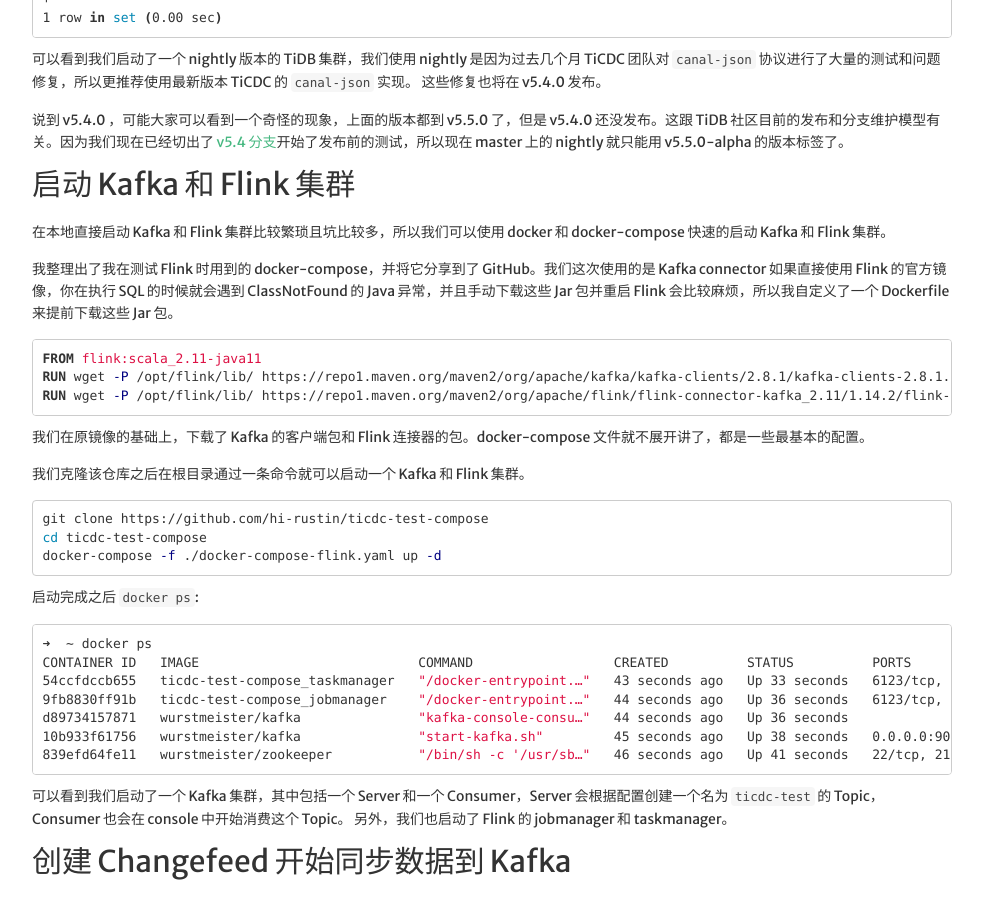
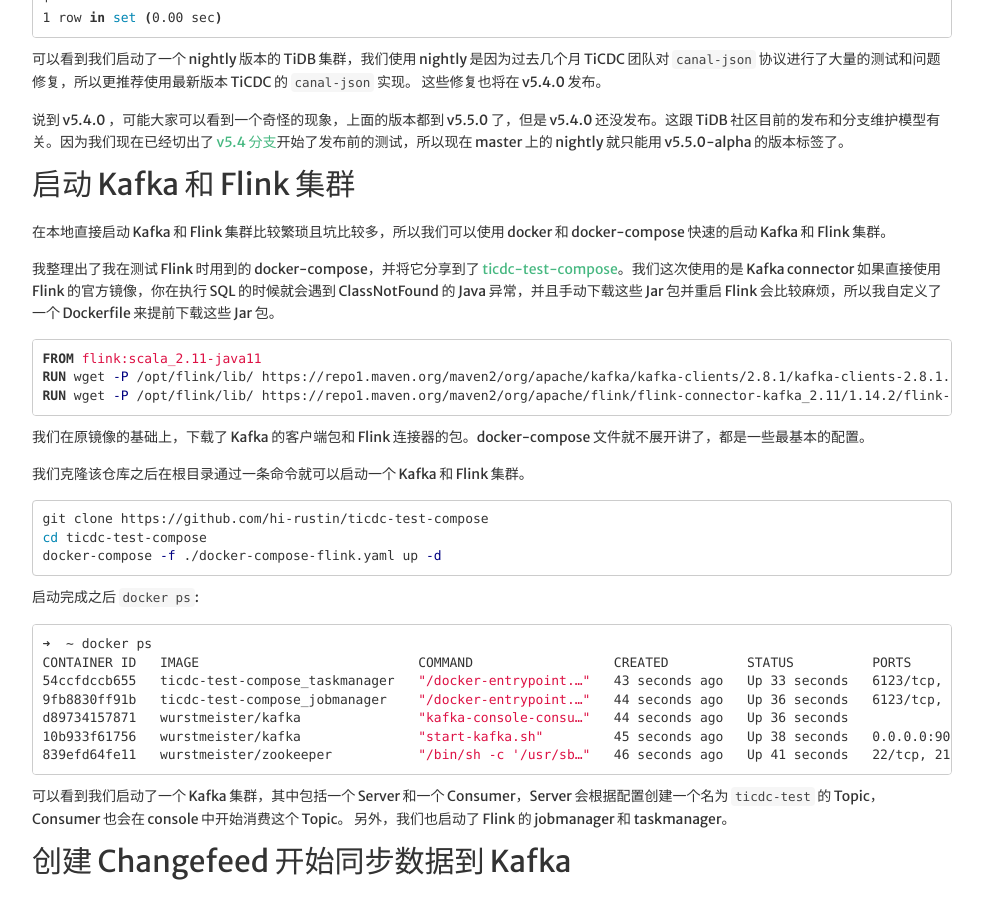
Before and after one commit to hi-rustin/hi-rustin.rs, a Jekyll site: the page built from _posts/2022-01-30-使用 TiCDC 将 TiDB 接入 Flink.md, in a window 1280 px wide and 900 px high, scrolled down 1391 px. Shown: the whole window, without its empty margins (8-991 px from the left). Built offline with Jekyll 4.4.1, drawn with Linux system fonts in a browser that asks for light colours; nearby versions of some CDN libraries; comment, search, counter and statistics services are not loaded.

Commit message:
post: add ticdc-test-compose link

````diff
--- a/_posts/2022-01-30-使用 TiCDC 将 TiDB 接入 Flink.md
+++ b/_posts/2022-01-30-使用 TiCDC 将 TiDB 接入 Flink.md
@@ -85,7 +85,7 @@ master 上的 nightly 就只能用 v5.5.0-alpha 的版本标签了。
 
 在本地直接启动 Kafka 和 Flink 集群比较繁琐且坑比较多，所以我们可以使用 docker 和 docker-compose 快速的启动 Kafka 和 Flink 集群。
 
-我整理出了我在测试 Flink 时用到的 docker-compose，并将它分享到了 GitHub。我们这次使用的是 Kafka connector 如果直接使用 Flink 的官方镜像，你在执行 SQL 的时候就会遇到
+我整理出了我在测试 Flink 时用到的 docker-compose，并将它分享到了 [ticdc-test-compose]。我们这次使用的是 Kafka connector 如果直接使用 Flink 的官方镜像，你在执行 SQL 的时候就会遇到
 ClassNotFound 的 Java 异常，并且手动下载这些 Jar 包并重启 Flink 会比较麻烦，所以我自定义了一个 Dockerfile 来提前下载这些 Jar 包。
 
 ```Dockerfile
@@ -230,6 +230,8 @@ from topic_test;
 
 [v5.4 分支]: https://github.com/pingcap/tiflow/tree/release-5.4
 
+[ticdc-test-compose]: https://github.com/hi-rustin/ticdc-test-compose
+
 [Kafka Sink]: https://docs.pingcap.com/tidb/stable/manage-ticdc#configure-sink-uri-with-kafka
 
 [Kafka connector]: https://nightlies.apache.org/flink/flink-docs-release-1.14/docs/connectors/table/kafka/
````
